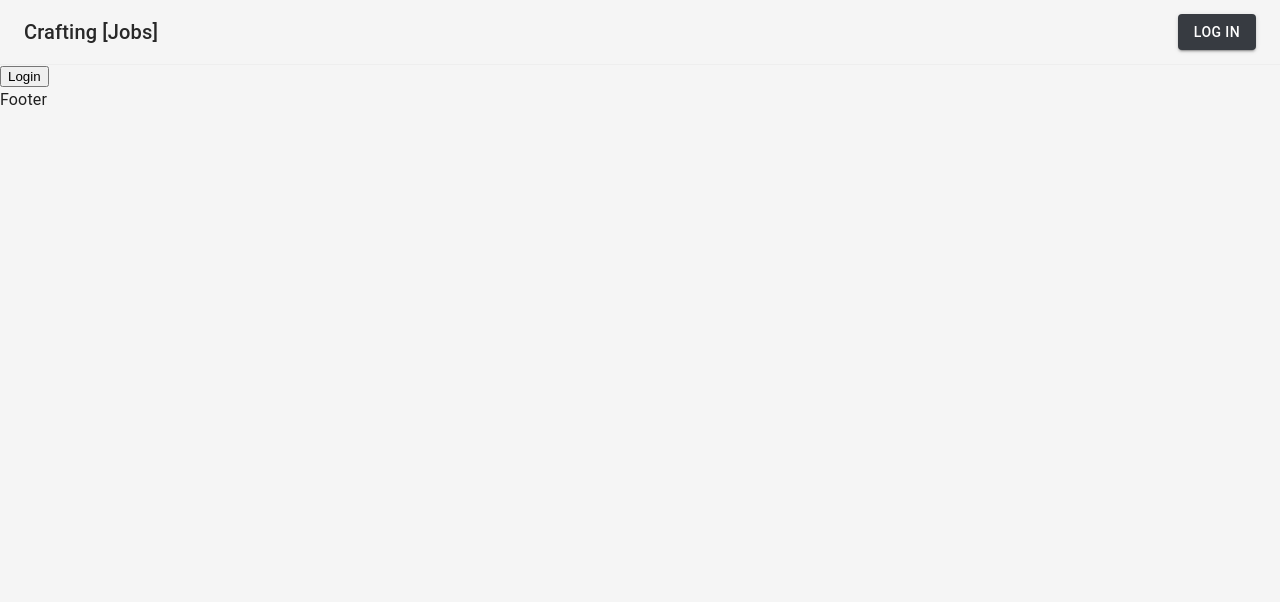
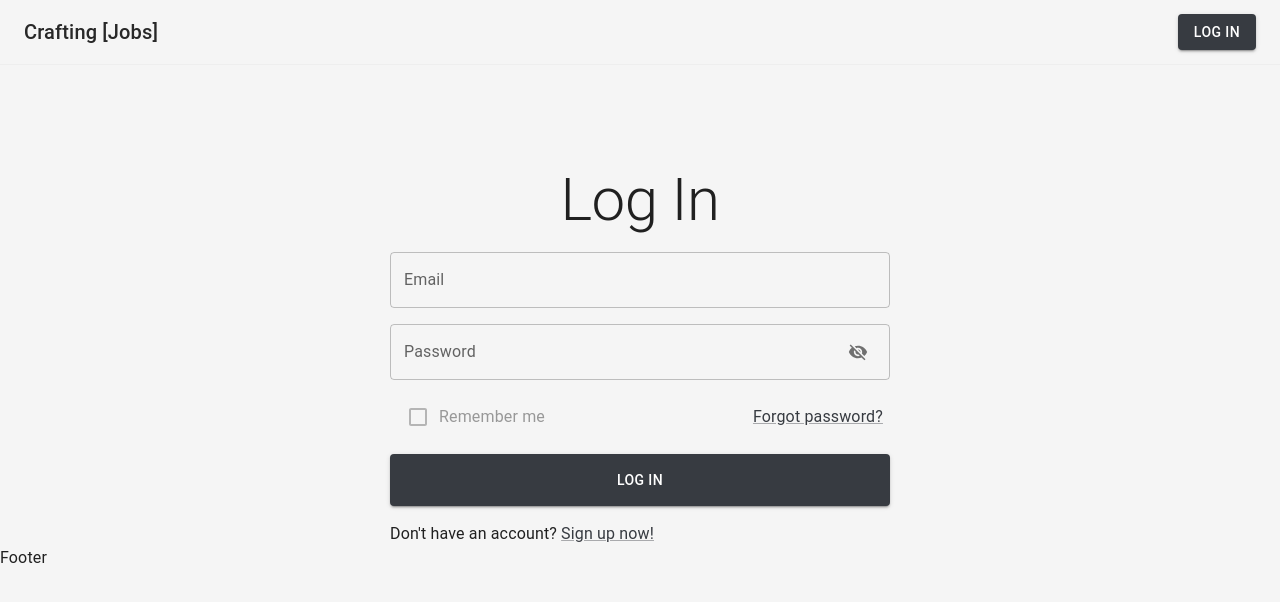
Before and after one commit to crafting-dev/demo-jobs-ui, a React (Create React App) app: page /login in a window 1280 px wide. Shown: the top 602 px of the page. Built offline with nearby package versions, Linux system fonts and the light colour scheme.

Commit message:
Implement Login container

```diff
--- a/src/containers/Login.tsx
+++ b/src/containers/Login.tsx
@@ -1,21 +1,51 @@
-import React, { FormEvent } from "react";
+import React, { FormEvent, useState } from "react";
 import { useHistory } from "react-router-dom";
 import AuthenticateToken from "../adapters/Authenticate";
 import { setUser } from "../adapters/Store";
 import { useAuth } from "../contexts/authContext";
 import Auth from "../models/Auth";
+import Button from "@mui/material/Button";
+import InputAdornment from "@mui/material/InputAdornment";
+import Stack from "@mui/material/Stack";
+import TextField from "@mui/material/TextField";
+import Typography from "@mui/material/Typography";
+import { Visibility, VisibilityOff } from "@mui/icons-material";
+import IconButton from "@mui/material/IconButton";
+import ThemeProvider from "@mui/material/styles/ThemeProvider";
+import theme from "../assets/themes/mui";
+import FormControlLabel from "@mui/material/FormControlLabel";
+import Checkbox from "@mui/material/Checkbox";
+import Link from "@mui/material/Link";
 
 function Login() {
   const [auth, setAuth] = useAuth();
   const history = useHistory();
 
+  const [email, setEmail] = useState("");
+  const [pass, setPass] = useState({
+    password: "",
+    showPassword: false,
+  });
+
+  const handleEmailChange = (e: {
+    target: { value: React.SetStateAction<string> };
+  }) => {
+    setEmail(e.target.value);
+  };
+
+  const handlePasswordChange =
+    (prop: any) => (e: { target: { value: any } }) => {
+      setPass({ ...pass, [prop]: e.target.value });
+    };
+
+  const handleClickShowPassword = () => {
+    setPass({ ...pass, showPassword: !pass.showPassword });
+  };
+
   const handleSubmit = async (e: FormEvent) => {
     e.preventDefault();
 
-    const response = await AuthenticateToken(
-      "batman@crafting.dev",
-      "iambatman"
-    );
+    const response = await AuthenticateToken(email, pass.password);
     const user: Auth = {
       token: response.data.attributes.token,
       id: response.data.id,
@@ -32,7 +62,105 @@ function Login() {
     history.push("/postings");
   };
 
-  return <button onClick={handleSubmit}>Login</button>;
+  return (
+    <ThemeProvider theme={theme}>
+      <form
+        autoComplete="off"
+        onSubmit={handleSubmit}
+        style={{
+          maxWidth: "500px",
+          margin: "0 auto",
+          paddingTop: "100px",
+        }}
+      >
+        <Stack
+          direction="column"
+          justifyContent="center"
+          alignItems="center"
+          spacing={2}
+        >
+          <Typography variant="h2" component="h2" color="inherit">
+            Log In
+          </Typography>
+
+          <TextField
+            id="outlined-email"
+            label="Email"
+            name="email"
+            placeholder="batman@crafting.dev"
+            margin="normal"
+            variant="outlined"
+            fullWidth
+            onChange={handleEmailChange}
+          />
+
+          <TextField
+            label="Password"
+            variant="outlined"
+            type={pass.showPassword ? "text" : "password"}
+            value={pass.password}
+            name="password"
+            onChange={handlePasswordChange("password")}
+            fullWidth
+            InputProps={{
+              endAdornment: (
+                <InputAdornment position="end">
+                  <IconButton
+                    aria-label="toggle password visibility"
+                    onClick={handleClickShowPassword}
+                    onMouseDown={(e: React.SyntheticEvent<EventTarget>) =>
+                      e.preventDefault()
+                    }
+                  >
+                    {pass.showPassword ? (
+                      <Visibility fontSize="small" />
+                    ) : (
+                      <VisibilityOff fontSize="small" />
+                    )}
+                  </IconButton>
+                </InputAdornment>
+              ),
+            }}
+          />
+
+          <Stack
+            direction="row"
+            justifyContent="space-between"
+            alignItems="center"
+            spacing={26}
+          >
+            <FormControlLabel
+              control={<Checkbox disabled />}
+              label="Remember me"
+            />
+            <Link href="/login">Forgot password?</Link>
+          </Stack>
+
+          <Button
+            variant="contained"
+            fullWidth
+            type="submit"
+            sx={{
+              lineHeight: "40px",
+            }}
+          >
+            Log In
+          </Button>
+
+          <Typography
+            variant="body1"
+            component="p"
+            color="inherit"
+            sx={{
+              width: "100%",
+            }}
+          >
+            Don't have an account? <Link href="/signup">Sign up now!</Link>
+          </Typography>
+        </Stack>
+      </form>
+    </ThemeProvider>
+  );
 }
 
 export default Login;
```
